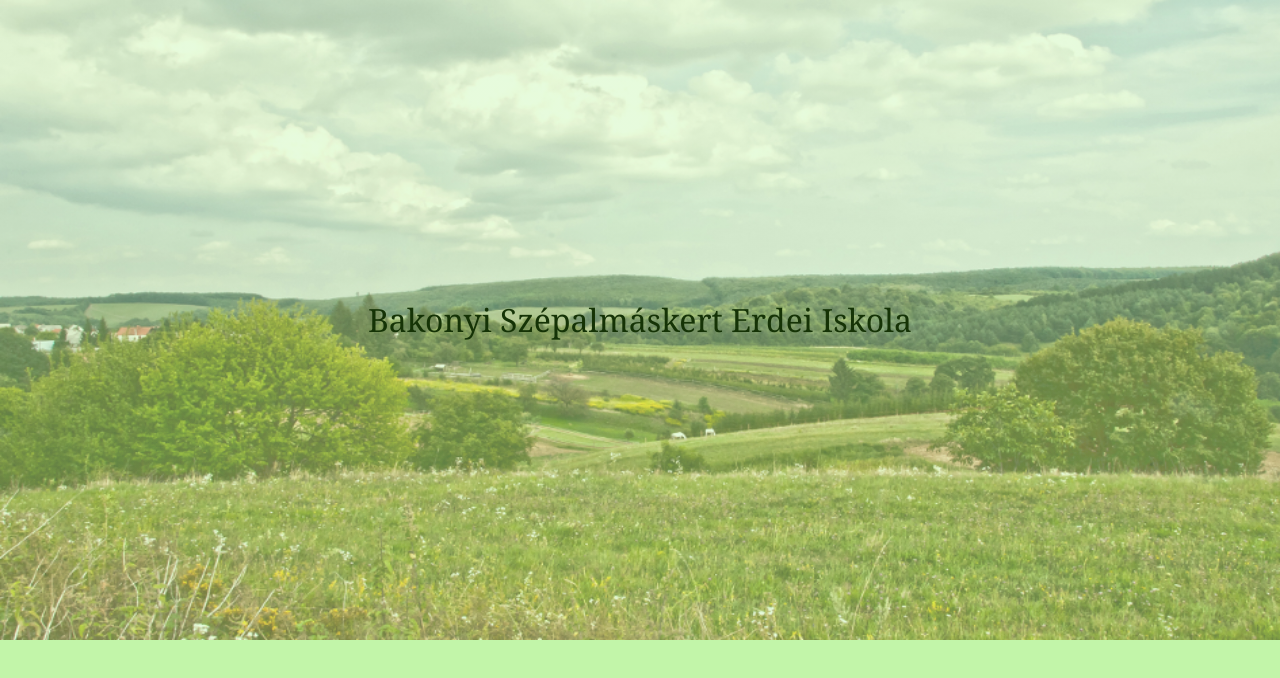
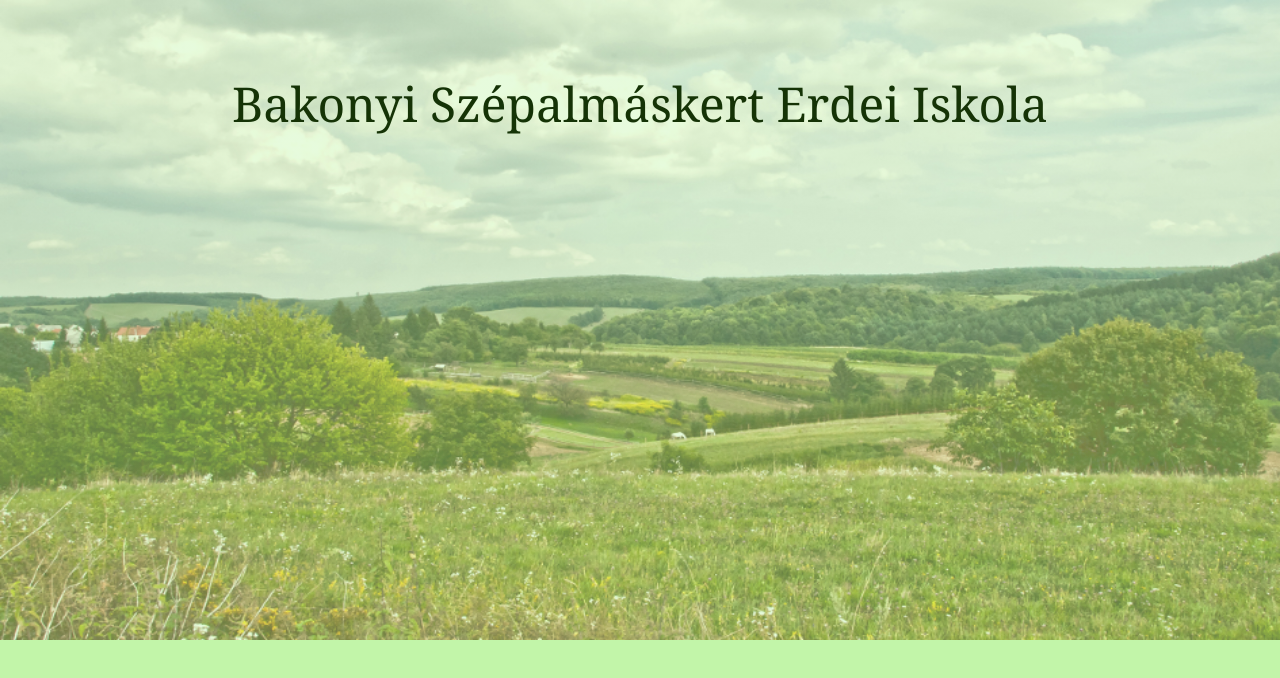
Before and after one commit to Robeszpierre/erdei-iskola, a website: page index.html in a window 1280 px wide. Drawn offline with nearby package versions, Linux system fonts and the light colour scheme.

Commit message:
header v2

```diff
--- a/scss/Module/_header.scss
+++ b/scss/Module/_header.scss
@@ -15,9 +15,7 @@
 }
 min-height: 50vh;
 max-height: 80vh;
+padding-top: 10vh;
+justify-content: center;
+font-size: 3em;
 }
-
-.header{
-  align-items: center;
-  justify-content: center;
-}
```
Also changed, not shown: css/main.css, 1 other file.
